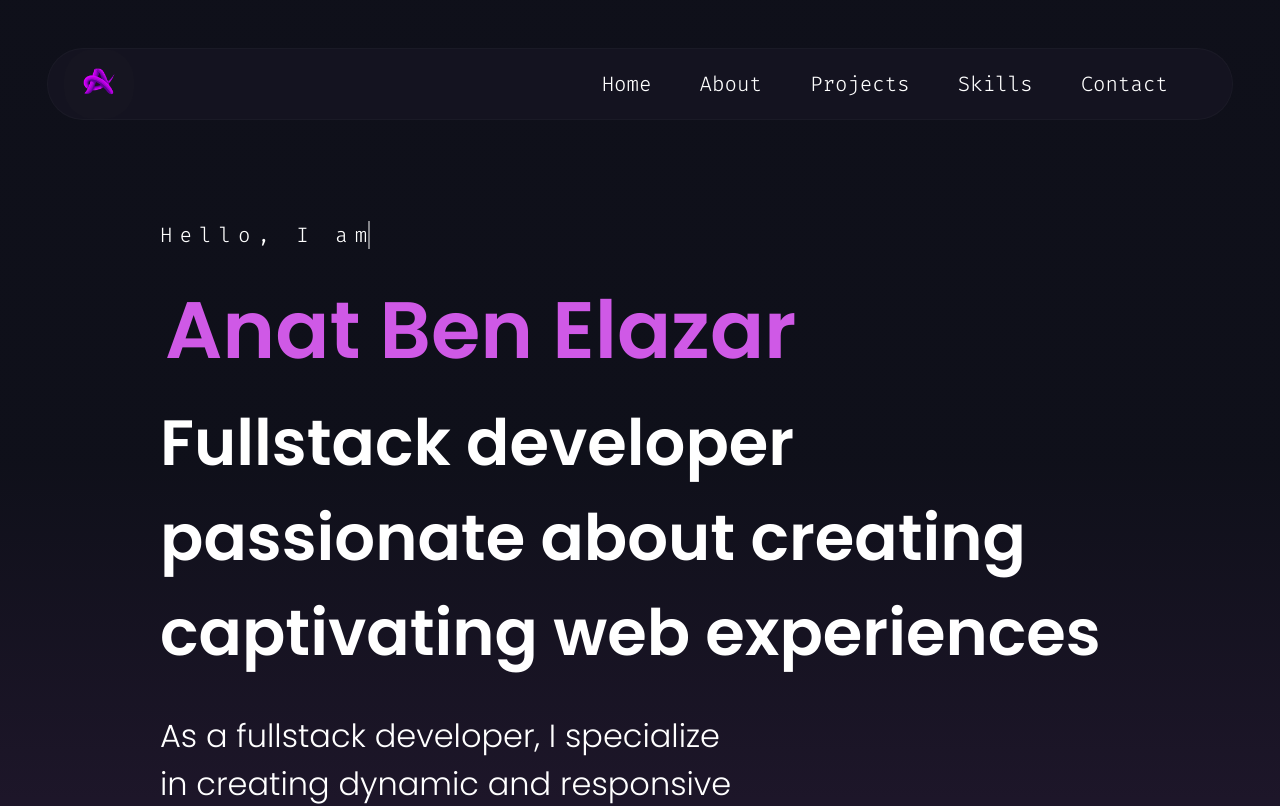
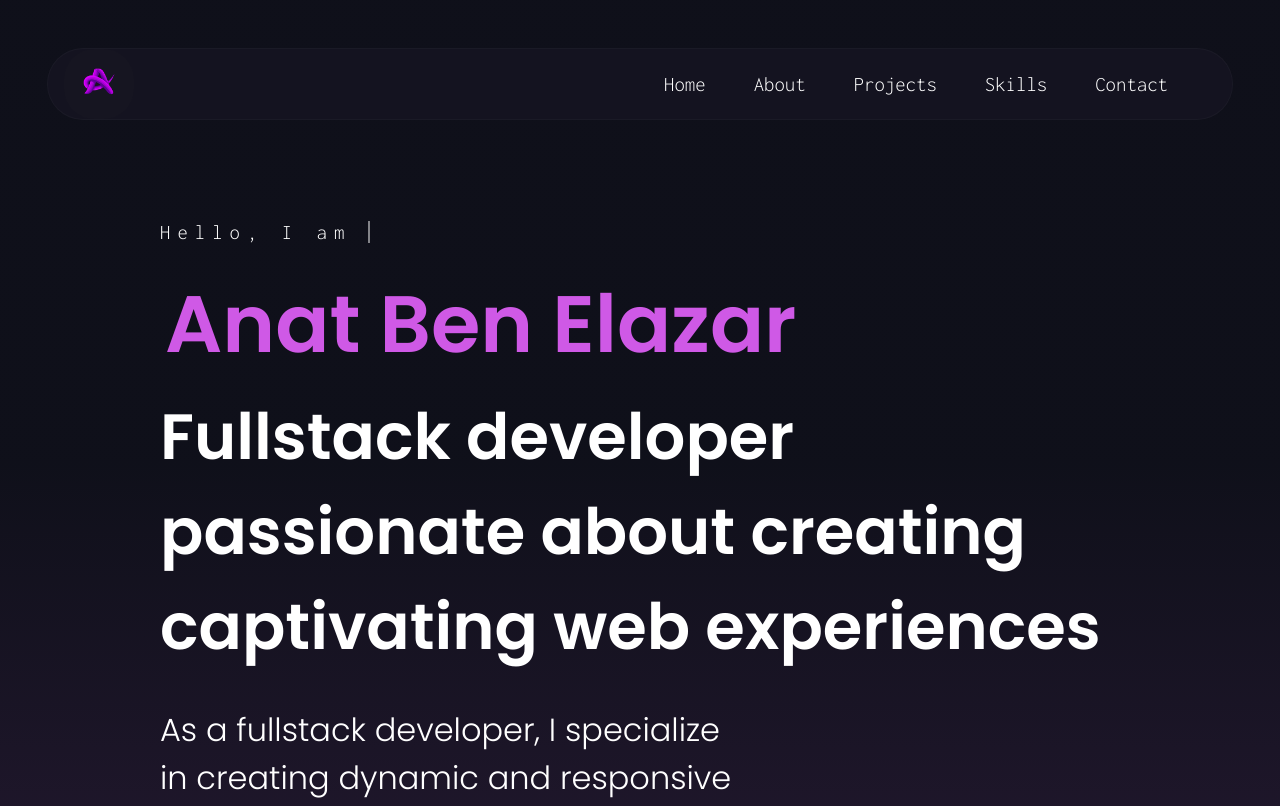
Before and after one commit to annde1/anat-be-portfolio, a Next.js app: page / in a window 1280 px wide. Shown: the top 806 px of the page. Built offline with nearby package versions, Linux system fonts and the light colour scheme.

Commit message:
font change

```diff
--- a/src/app/layout.js
+++ b/src/app/layout.js
@@ -1,4 +1,4 @@
-import { Fira_Code } from "next/font/google";
+import { Inconsolata } from "next/font/google";
 import Container from "react-bootstrap/Container";
 import NavBar from "./components/NavBar";
 import "./globals.css";
@@ -7,7 +7,7 @@ import { config } from "@fortawesome/fontawesome-svg-core";
 import "@fortawesome/fontawesome-svg-core/styles.css";
 import Footer from "./components/Footer";
 
-const inter = Fira_Code({
+const inter = Inconsolata({
   weight: "300",
   subsets: ["latin"],
 });
```
